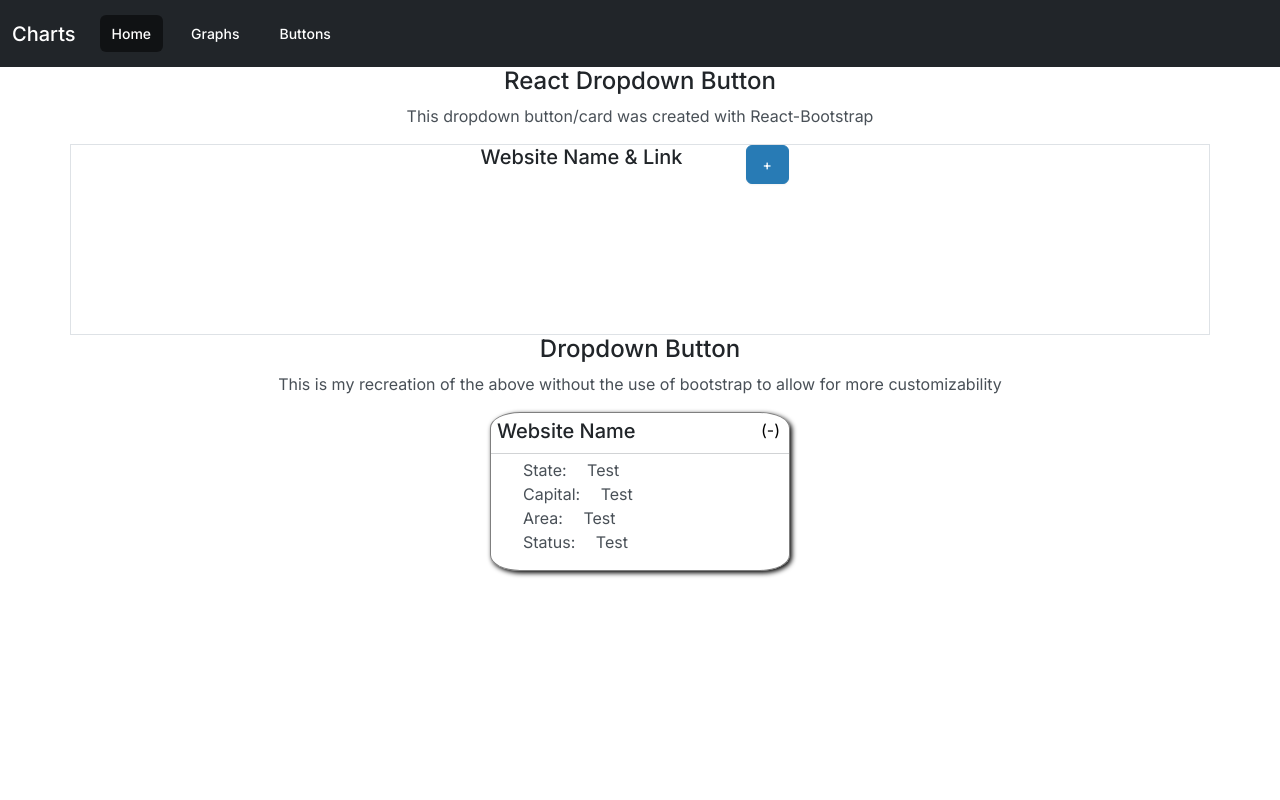
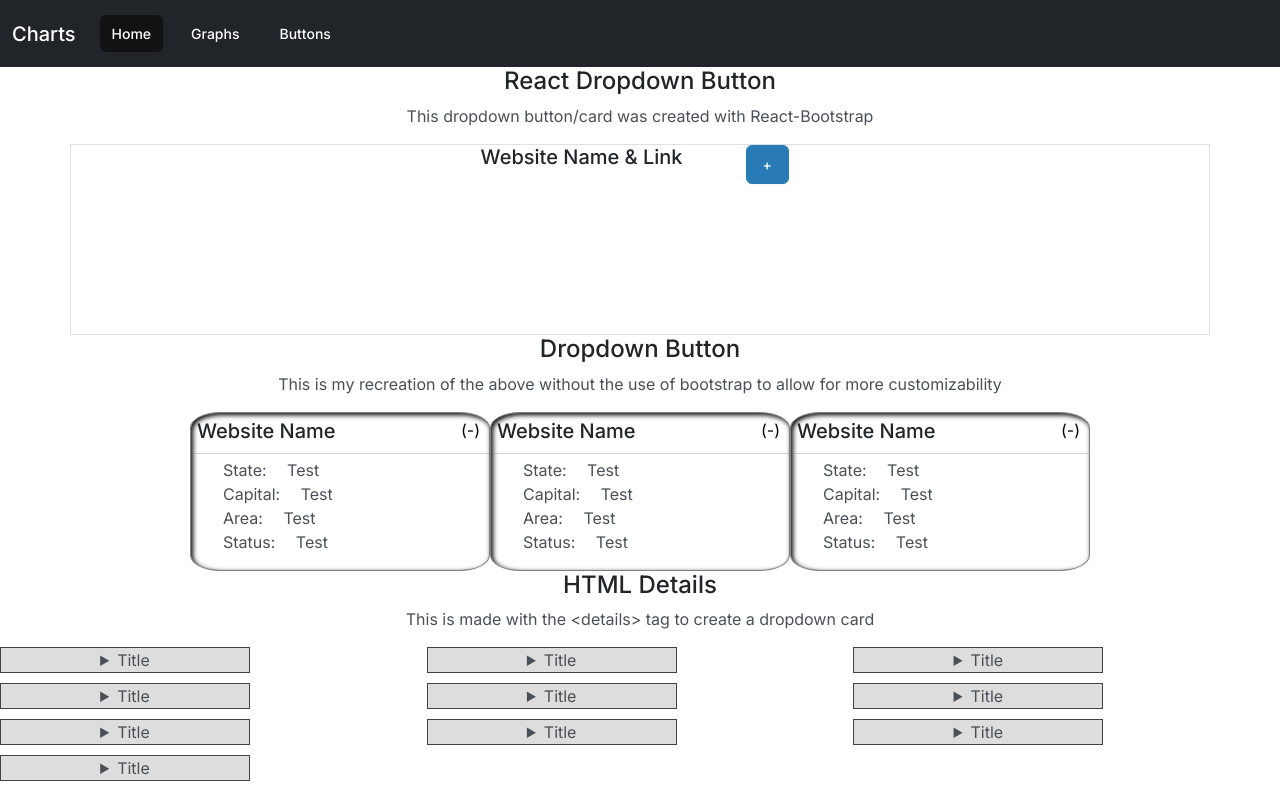
Before and after one commit to sk8terboyz/react-charts, a React (Create React App) app: page /buttonWorkshop in a window 1280 px wide. Built offline with nearby package versions, Linux system fonts and the light colour scheme.

Commit message:
added html specific dropdown template

```diff
--- a/src/components/Card/DropdownCardBase.css
+++ b/src/components/Card/DropdownCardBase.css
@@ -3,7 +3,7 @@
     border: 1px solid rgba(0, 0, 0, 0.5);
     border-radius: 10%;
     width: 300px;
-    box-shadow: 2px 2px 5px black;
+    box-shadow: inset 2px 2px 5px black;
     position: relative;
 }
 
@@ -45,7 +45,7 @@ hr {
 
 #expand-contract {
     margin-top: -25%;
-    transition: all 1s;
+    transition: all 1s ease;
 }
 
 #expand-contract.expanded {
--- /dev/null
+++ b/src/components/Card/DropdownCardHTML.css
@@ -0,0 +1,25 @@
+
+.cardHolder {
+    /* border: 2px solid black; */
+    width: clamp(200px, 250px, 400px);
+}
+
+details[open] {
+    font-size: large;
+}
+
+details > summary {
+    background-color: #ddd;
+}
+
+details > ul {
+    background-color: rgb(175, 175, 175);
+    border: 2px solid black;
+    width: inherit;
+    list-style-type: none;
+    text-align: start;
+}
+
+summary {
+    border: 1px solid rgb(66, 66, 66);
+}
--- /dev/null
+++ b/src/components/Card/DropdownCardHTML.js
@@ -0,0 +1,21 @@
+import './DropdownCardHTML.css';
+
+
+const DropdownCardHTML = () => {
+    return (
+        <div className="cardHolder">
+            <details>
+                <summary>Title</summary>
+                <ul>
+                    <li>Test: Test</li>
+                    <li>Test: Test</li>
+                    <li>Test: Test</li>
+                    <li>Test: Test</li>
+                    <li>Test: Test</li>
+                </ul>
+            </details>
+        </div>
+    )
+}
+
+export default DropdownCardHTML;
--- a/src/screens/ButtonWorkshop/ButtonWorkshop.css
+++ b/src/screens/ButtonWorkshop/ButtonWorkshop.css
@@ -3,3 +3,17 @@
     display: flex;
     justify-content: center;
 }
+
+.testContainer {
+    display: grid;
+    grid-template-columns: auto;
+    grid-template-rows: auto;
+    grid-template-areas:
+    "data data data"
+    "data data data"
+    "data data data"
+    "data data data";
+    row-gap: 10px;
+    /* flex-direction: row;
+    flex-wrap: wrap; */
+}
--- a/src/screens/ButtonWorkshop/ButtonWorkshop.js
+++ b/src/screens/ButtonWorkshop/ButtonWorkshop.js
@@ -1,4 +1,5 @@
 import DropdownCardBase from "../../components/Card/DropdownCardBase";
+import DropdownCardHTML from "../../components/Card/DropdownCardHTML";
 import DropdownCardReact from "../../components/Card/DropdownCardReact";
 import './ButtonWorkshop.css';
 
@@ -12,6 +13,22 @@ const ButtonWorkshop = () => {
             <p>This is my recreation of the above without the use of bootstrap to allow for more customizability</p>
             <div className="center">
                 <DropdownCardBase />
+                <DropdownCardBase />
+                <DropdownCardBase />
+            </div>
+            <h4>HTML Details</h4>
+            <p>This is made with the &lt;details&gt; tag to create a dropdown card</p>
+            <div className="testContainer">
+                <DropdownCardHTML />
+                <DropdownCardHTML />
+                <DropdownCardHTML />
+                <DropdownCardHTML />
+                <DropdownCardHTML />
+                <DropdownCardHTML />
+                <DropdownCardHTML />
+                <DropdownCardHTML />
+                <DropdownCardHTML />
+                <DropdownCardHTML />
             </div>
         </div>
     )
--- a/src/screens/LandingPage/LandingPage.js
+++ b/src/screens/LandingPage/LandingPage.js
@@ -15,8 +15,12 @@ const LandingPage = () => {
                     <p>This is not affiliated with reacharts or react in any way. I am just a guy enjoying learning how to create them too.</p>
                 </Row>
                 <Row>
-                    <h5>Work In Progress Buttons</h5>
+                    <h5>Dropdowns:</h5>
                     <Col><button type="button" className="btn btn-outline-info"><Link to="/buttonWorkshop">Go To Buttons</Link></button></Col>
+                </Row>
+                <Row>
+                    <p>Creating dropdown/accordions that are triggered by a button click are very useful for creating good looking & efficient webpages.</p>
+                    <p>I use multiple different styles to accomplish the creation of the accordion and the buttons that trigger them.</p>
                 </Row>
             </Container>
         </div>
```
